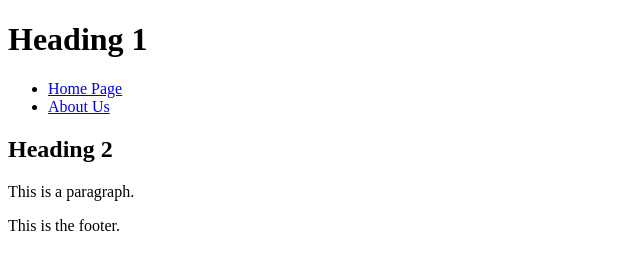
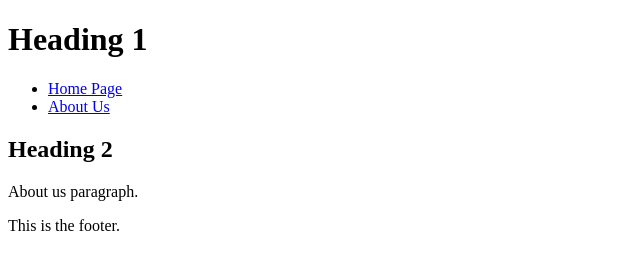
Before and after one commit to krjone26/testPages, a plain HTML site: page about.html in a window 1280 px wide. Shown: the full height of the page, 0-640 px from the left. Drawn offline with Linux system fonts and the light colour scheme.

Commit message:
Update about us

```diff
--- a/about.html
+++ b/about.html
@@ -19,7 +19,7 @@
 
 		<main>
 			<h2>Heading 2</h2>
-			<p>This is a paragraph.</p>
+			<p>About us paragraph.</p>
 		</main>
 
 		<footer>
```
